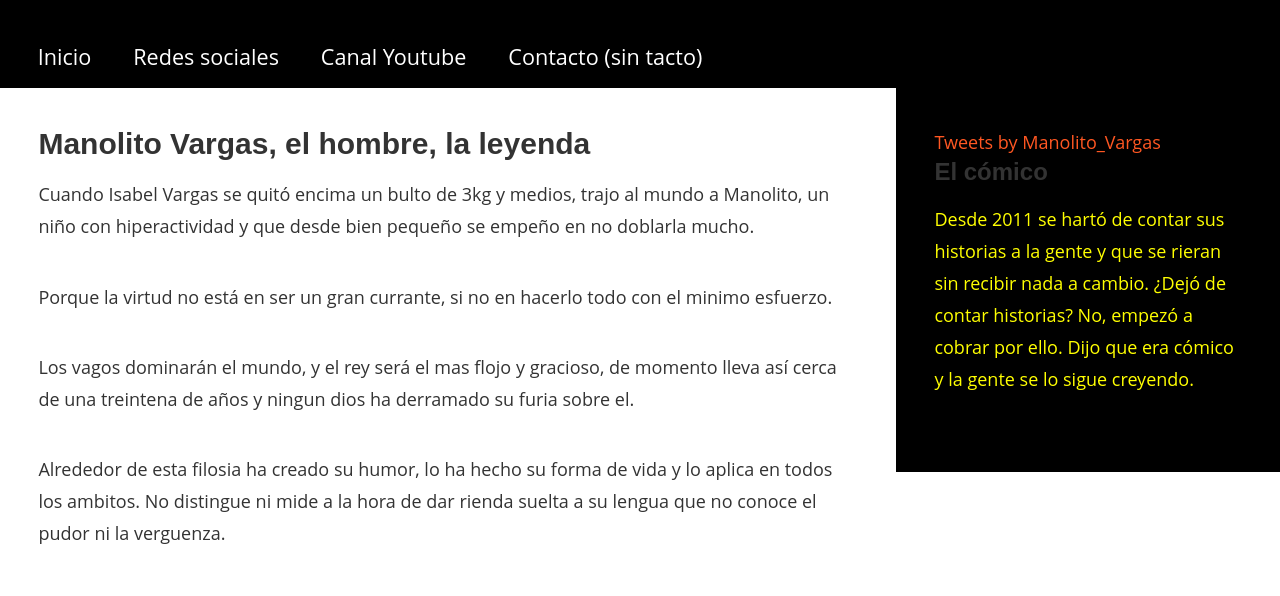
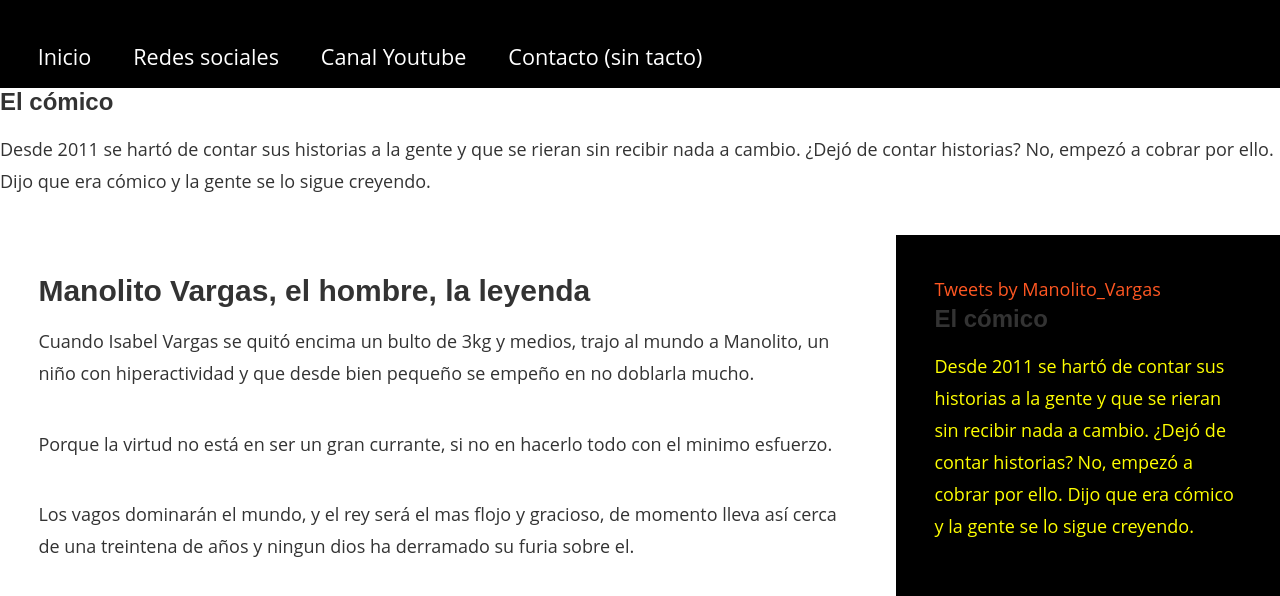
Before and after one commit to macnolillo/macnolillo.github.io, a plain HTML site: page index.html in a window 1280 px wide. Shown: the part 204-800 px from the top of the page. Drawn offline with Linux system fonts and the light colour scheme.

Commit message:
Update index.html

```diff
--- a/index.html
+++ b/index.html
@@ -26,7 +26,8 @@
 
 	</nav>
 
-
+<h3>El cómico</h3>
+<p>Desde 2011 se hartó de contar sus historias a la gente y que se rieran sin recibir nada a cambio. ¿Dejó de contar historias? No, empezó a cobrar por ello. Dijo que era cómico y la gente se lo sigue creyendo. </p>
 	<!-- Main Content area -->
 	<section id="content">
 		<h2>Manolito Vargas, el hombre, la leyenda</h2>
```
